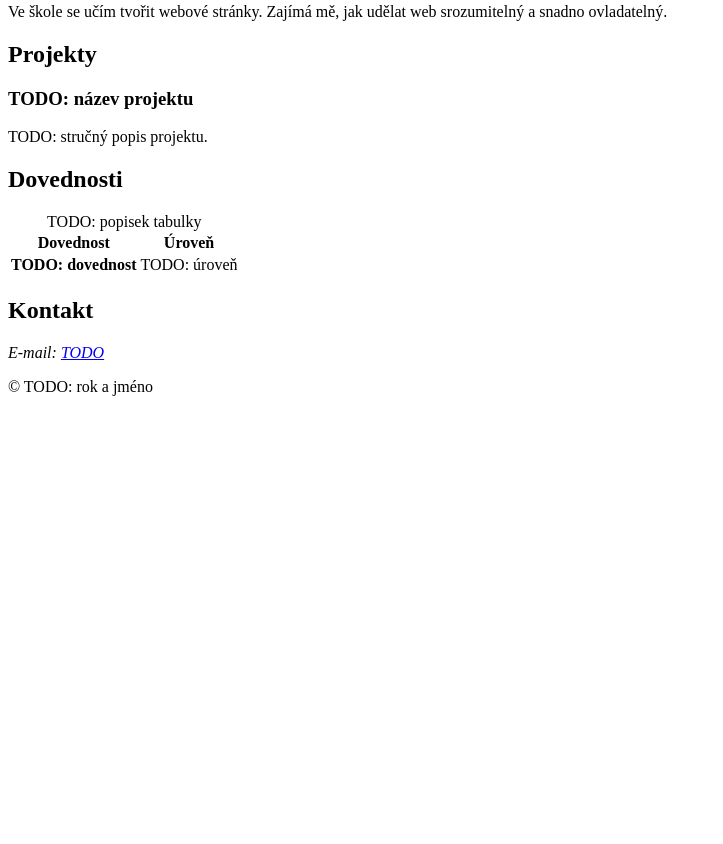
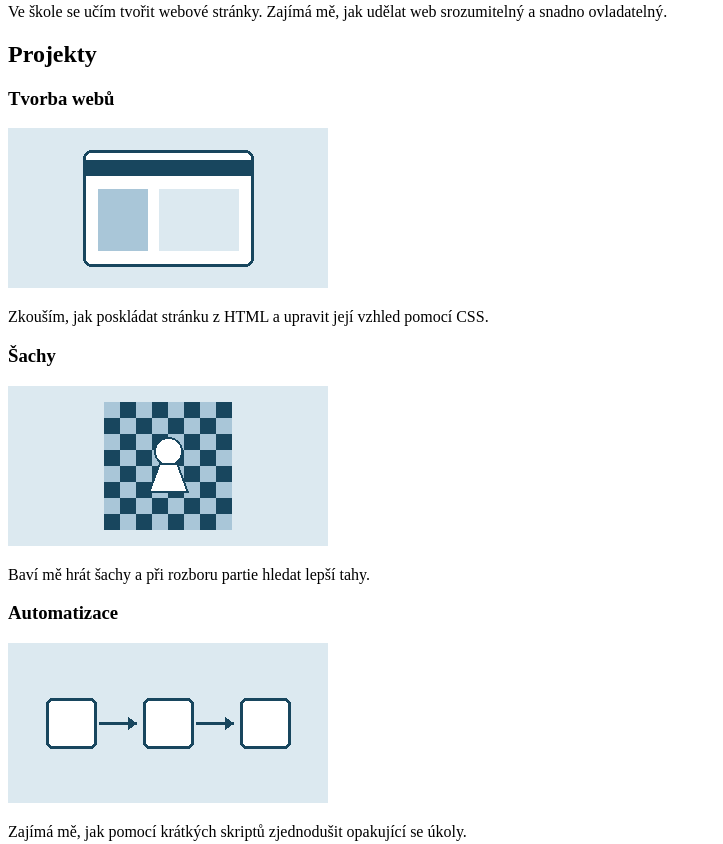
Before and after one commit to Itzsteeeve/osobni-stranka, a plain HTML site: page index.html in a window 1280 px wide. Shown: the part 456-1300 px from the top of the page, without its empty margins (0-723 px from the left). Before the commit the page ends 868 px from the top, so only its background shows below. Drawn offline with Linux system fonts and the light colour scheme.

Commit message:
feat: tři zájmy s obrázky

```diff
--- a/index.html
+++ b/index.html
@@ -34,10 +34,20 @@
 
     <section id="projekty" aria-labelledby="projekty-nadpis">
       <h2 id="projekty-nadpis">Projekty</h2>
-      <!-- TODO: alespoň tři položky, každá s obrázkem. Zkopírujte celý prvek article a upravte ho. -->
       <article class="card">
-        <h3>TODO: název projektu</h3>
-        <p>TODO: stručný popis projektu.</p>
+        <h3>Tvorba webů</h3>
+        <img src="img/web.png" alt="Nákres stránky s navigací a dvěma bloky obsahu" width="320" height="160">
+        <p>Zkouším, jak poskládat stránku z HTML a upravit její vzhled pomocí CSS.</p>
+      </article>
+      <article class="card">
+        <h3>Šachy</h3>
+        <img src="img/sachy.png" alt="Šachovnice s bílým pěšcem uprostřed" width="320" height="160">
+        <p>Baví mě hrát šachy a při rozboru partie hledat lepší tahy.</p>
+      </article>
+      <article class="card">
+        <h3>Automatizace</h3>
+        <img src="img/automatizace.png" alt="Tři kroky postupu propojené šipkami" width="320" height="160">
+        <p>Zajímá mě, jak pomocí krátkých skriptů zjednodušit opakující se úkoly.</p>
       </article>
     </section>
 
```
Also changed, not shown: img/automatizace.png (added), img/sachy.png (added), img/web.png (added).
